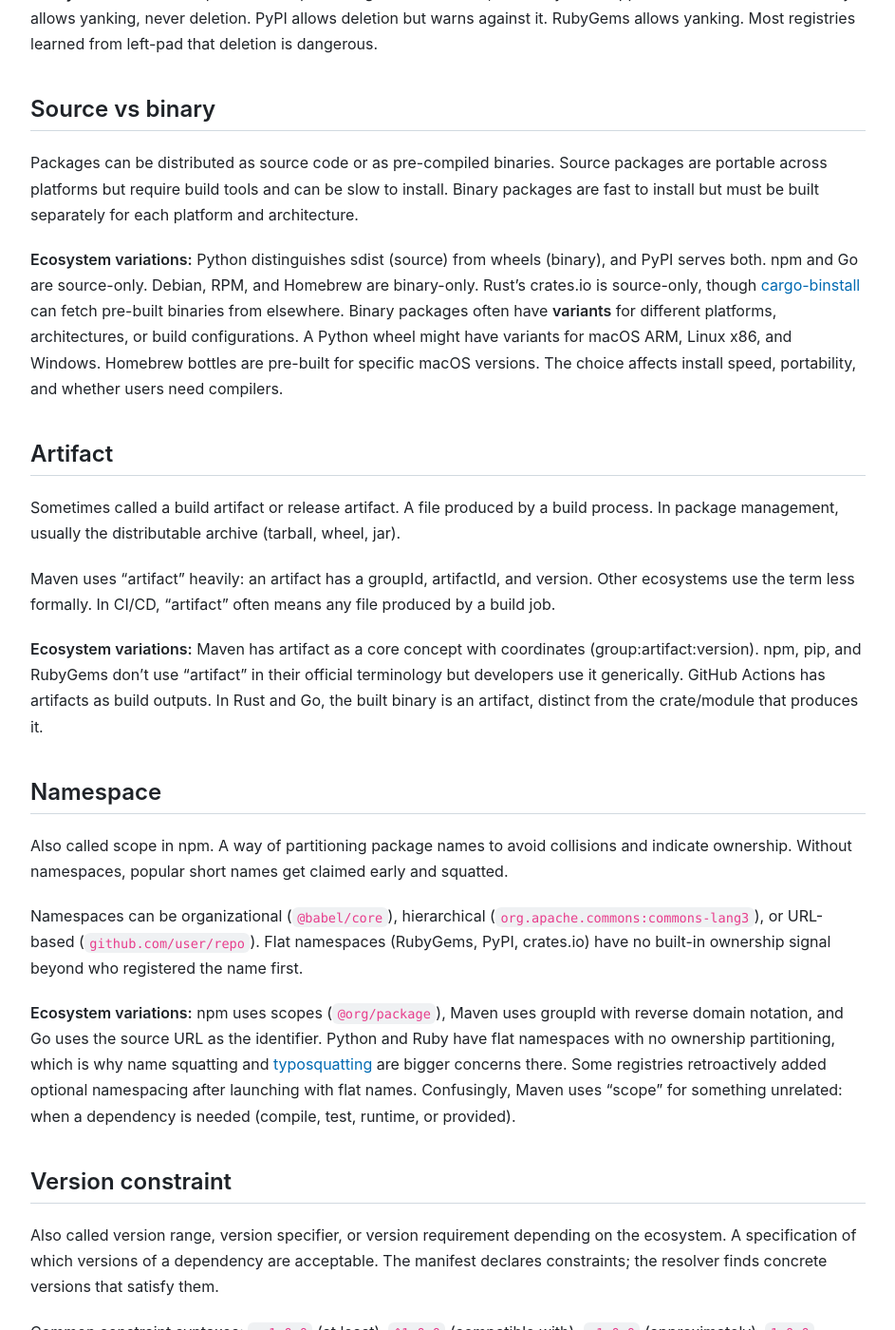
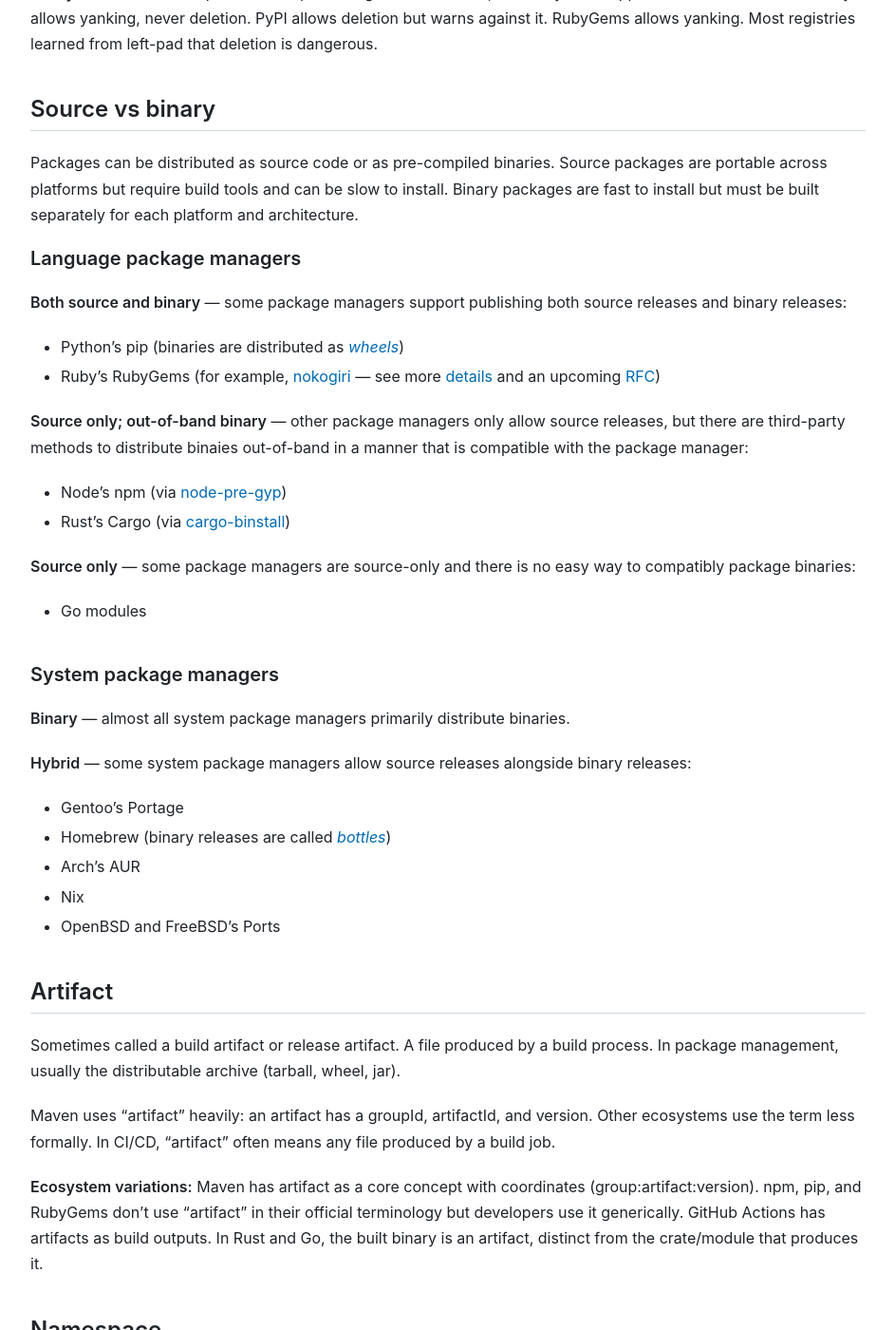
Before and after one commit to andrew/nesbitt.io, a Jekyll site: the page built from _posts/2026-01-13-package-manager-glossary.md, in a window 1280 px wide and 1400 px high, scrolled down 6368 px. Shown: the whole window at 95% size, without its empty margins (168-1111 px from the left). Built offline with Jekyll 4.4.1, drawn with Linux system fonts in a browser that asks for light colours.

Commit message:
glossary: update source/binary section

```diff
--- a/_posts/2026-01-13-package-manager-glossary.md
+++ b/_posts/2026-01-13-package-manager-glossary.md
@@ -148,7 +148,40 @@
 
 Packages can be distributed as source code or as pre-compiled binaries. Source packages are portable across platforms but require build tools and can be slow to install. Binary packages are fast to install but must be built separately for each platform and architecture.
 
-**Ecosystem variations:** Python distinguishes sdist (source) from wheels (binary), and PyPI serves both. npm and Go are source-only. Debian, RPM, and Homebrew are binary-only. Rust's crates.io is source-only, though [cargo-binstall](https://github.com/cargo-bins/cargo-binstall) can fetch pre-built binaries from elsewhere. Binary packages often have **variants** for different platforms, architectures, or build configurations. A Python wheel might have variants for macOS ARM, Linux x86, and Windows. Homebrew bottles are pre-built for specific macOS versions. The choice affects install speed, portability, and whether users need compilers.
+### Language package managers
+
+**Both source and binary** — some package managers support publishing both source releases and binary releases:
+
+* Python's pip
+(binaries are distributed as
+[_wheels_](https://packaging.python.org/en/latest/specifications/binary-distribution-format/))
+* Ruby's RubyGems
+(for example,
+[nokogiri](https://rubygems.org/gems/nokogiri/versions) —
+see more [details](https://github.com/flavorjones/ruby-c-extensions-explained/tree/main/precompiled)
+and an upcoming [RFC](https://github.com/rubygems/rfcs/pull/60))
+
+**Source only; out-of-band binary** — other package managers only allow source releases, but there are third-party
+methods to distribute binaies out-of-band in a manner that is compatible with the package manager:
+
+* Node's npm (via [node-pre-gyp](https://www.npmjs.com/package/@mapbox/node-pre-gyp))
+* Rust's Cargo (via [cargo-binstall](https://github.com/cargo-bins/cargo-binstall))
+
+**Source only** — some package managers are source-only and there is no easy way to compatibly package binaries:
+
+* Go modules
+
+### System package managers
+
+**Binary** — almost all system package managers primarily distribute binaries.
+
+**Hybrid** — some system package managers allow source releases alongside binary releases:
+
+* Gentoo's Portage
+* Homebrew (binary releases are called [_bottles_](https://docs.brew.sh/Bottles))
+* Arch's AUR
+* Nix
+* OpenBSD and FreeBSD's Ports
 
 ## Artifact
 
```
